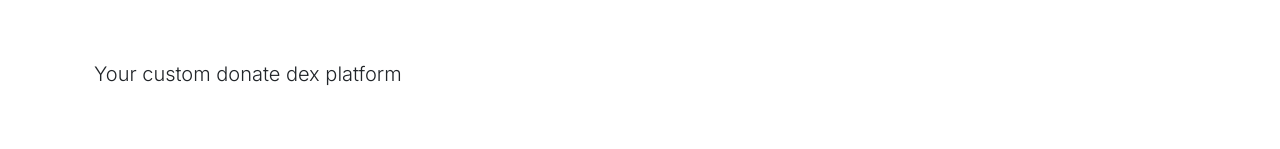
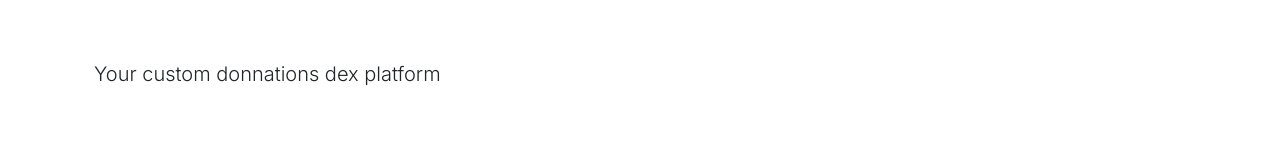
Before and after one commit to henriquelbk/Donate-Crypto, a Next.js app: page / in a window 1280 px wide. Shown: the part 541-690 px from the top of the page. Built offline with nearby package versions, Linux system fonts and the light colour scheme.

Commit message:
bug fixed

```diff
--- a/src/app/page.js
+++ b/src/app/page.js
@@ -36,7 +36,7 @@ export default function Home() {
           <h1 className="display-5 fw-bold text-body-emphasis lh-1 mb-3">
             Donate Crypto
           </h1>
-          <p className="lead">Your custom donate dex platform</p>
+          <p className="lead">Your custom donnations dex platform</p>
           <p className="lead mb-3">
             Sign in with your wallet, create your campaign or donate do existing
             campaings!
```
